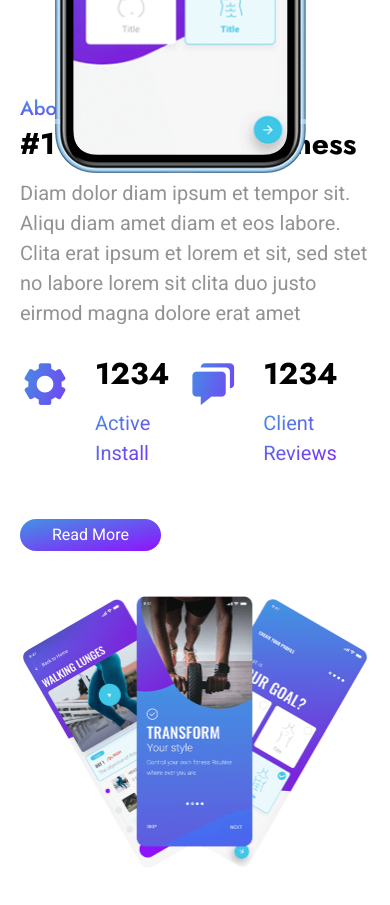
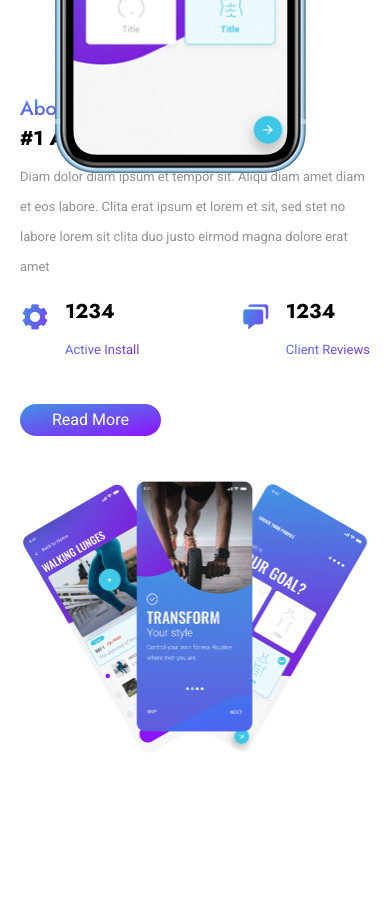
Before and after one commit to kalaiselviEST/LandingPage002, a plain HTML site: page index.html in a window 390 px wide. Shown: the part 940-1845 px from the top of the page. Drawn offline with nearby package versions, Linux system fonts and the light colour scheme.

Commit message:
about container

```diff
--- a/css/style.css
+++ b/css/style.css
@@ -264,9 +264,13 @@
         font-size: 2em;
     }
     .item h1{
-        font-size: 3em;
+        font-size: 2em;
         font-family: "Jost" , sans-serif;
     }
+    .item p {
+        font-size: 1.3rem;
+    }
+
    .container#about .about-content {
     flex-direction: column;
     }
@@ -275,6 +279,10 @@
     }
     .container#about .about-content .count-section {
         width: 100%;
+    }
+    .container#about .about-content .count-section .item-count .bx {
+        font-size: 3em;
+
     }
     .container#about .about-content button{
        text-align: center;
```
